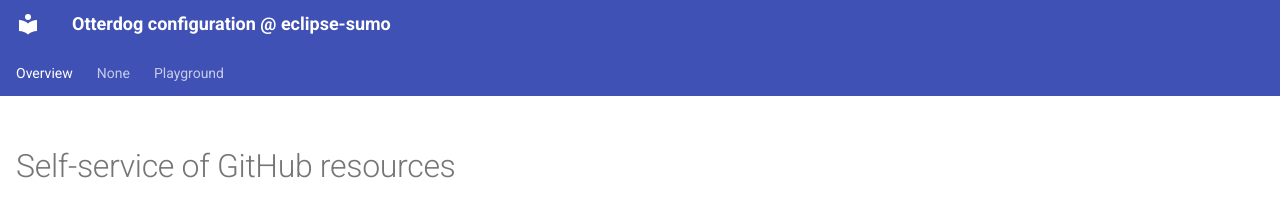
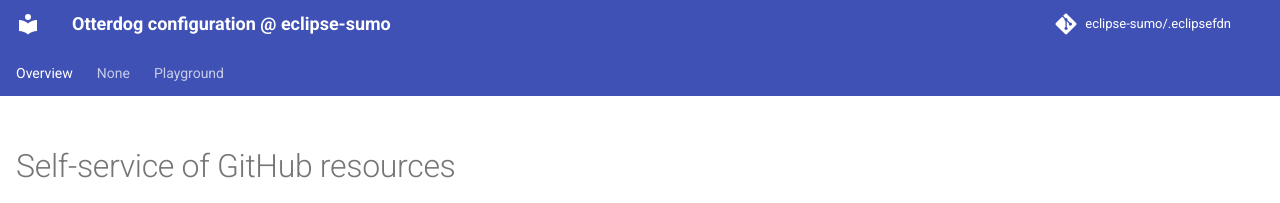
Before and after one commit to eclipse-sumo/.eclipsefdn, an MkDocs documentation site: the page built from docs/index.md, in a window 1280 px wide. Shown: the top 203 px of the page. Built offline with MkDocs 1.6.1 and Material for MkDocs 9.7.7, drawn with Linux system fonts in a browser that asks for light colours; comment, search, counter and statistics services are not loaded.

Commit message:
Updating file 'mkdocs.yml' with otterdog.

```diff
--- a/mkdocs.yml
+++ b/mkdocs.yml
@@ -3,6 +3,9 @@ site_description: Otterdog configuration @ eclipse-sumo
 strict: false
 
 site_url: https://eclipse-sumo.github.io/.eclipsefdn/
+
+repo_name: eclipse-sumo/.eclipsefdn
+repo_url: https://github.com/eclipse-sumo/.eclipsefdn/
 
 docs_dir: ./docs
 site_dir: ./_site
```
